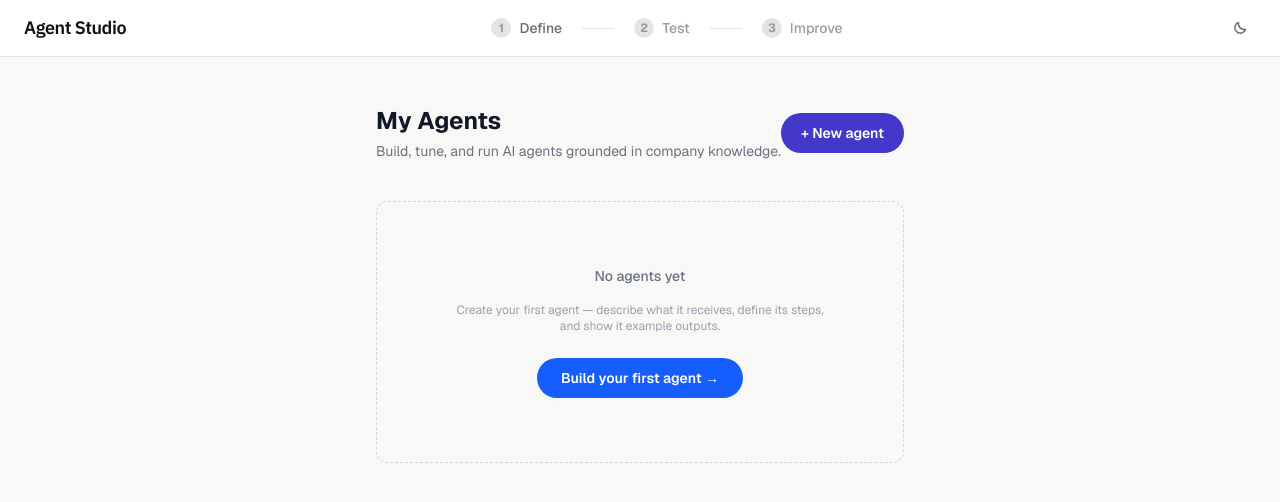
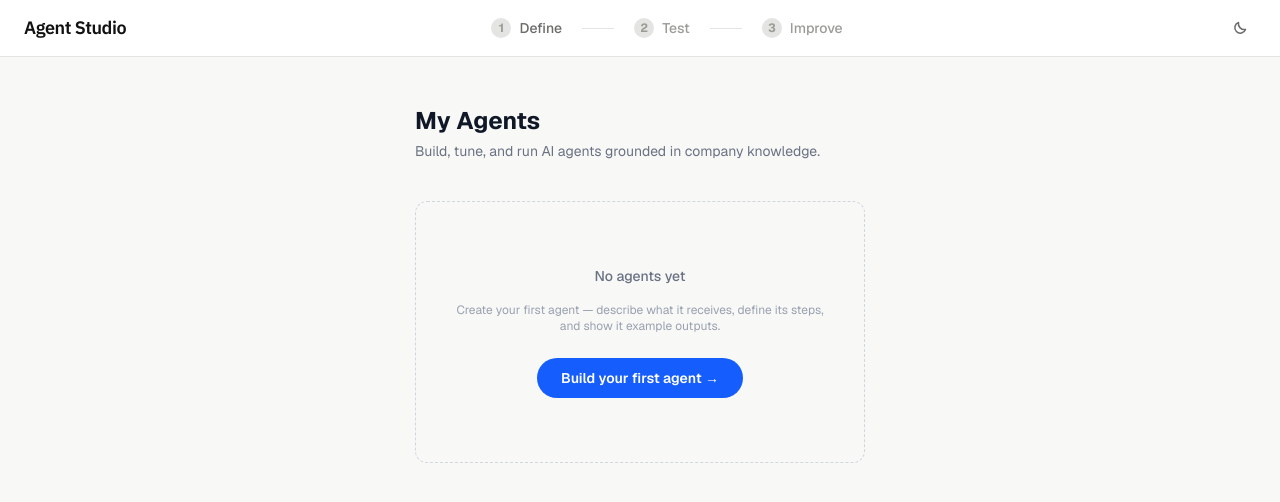
Before and after one commit to kamper83-stack/bob-agent-builder, a Next.js app in the folder app/: page / in a window 1280 px wide. Shown: the top 502 px of the page. Built offline with nearby package versions, Linux system fonts and the light colour scheme.

Commit message:
fix(design): remove duplicate New agent button from header — blue CTA inside empty state is sufficient

```diff
--- a/app/app/page.tsx
+++ b/app/app/page.tsx
@@ -39,19 +39,11 @@ export default function Home() {
   return (
     <div className="mx-auto max-w-4xl px-6 py-12">
       {/* Header */}
-      <div className="flex items-center justify-between mb-10">
-        <div>
-          <h1 className="text-2xl font-bold text-gray-900 dark:text-gray-100">My Agents</h1>
-          <p className="mt-1 text-sm text-gray-500">
-            Build, tune, and run AI agents grounded in company knowledge.
-          </p>
-        </div>
-        <button
-          onClick={handleNew}
-          className="rounded-full bg-structural px-5 py-2.5 text-sm font-semibold text-surface hover:opacity-90 transition-opacity"
-        >
-          + New agent
-        </button>
+      <div className="mb-10">
+        <h1 className="text-2xl font-bold text-gray-900 dark:text-gray-100">My Agents</h1>
+        <p className="mt-1 text-sm text-gray-500">
+          Build, tune, and run AI agents grounded in company knowledge.
+        </p>
       </div>
 
       {/* Empty state */}
```
